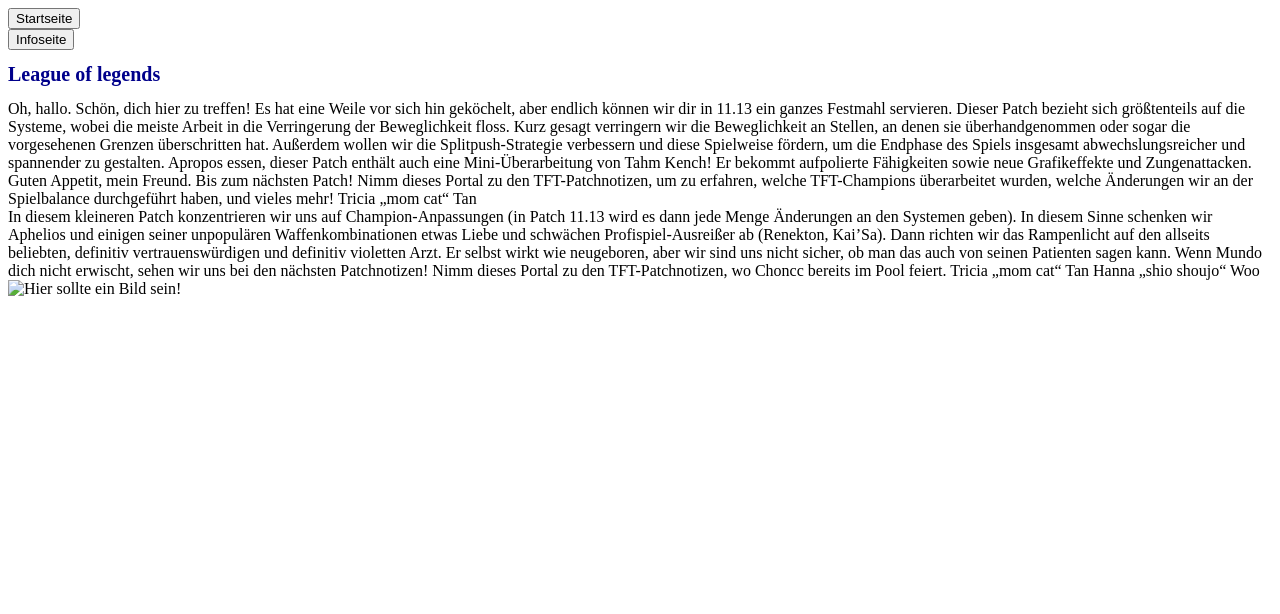
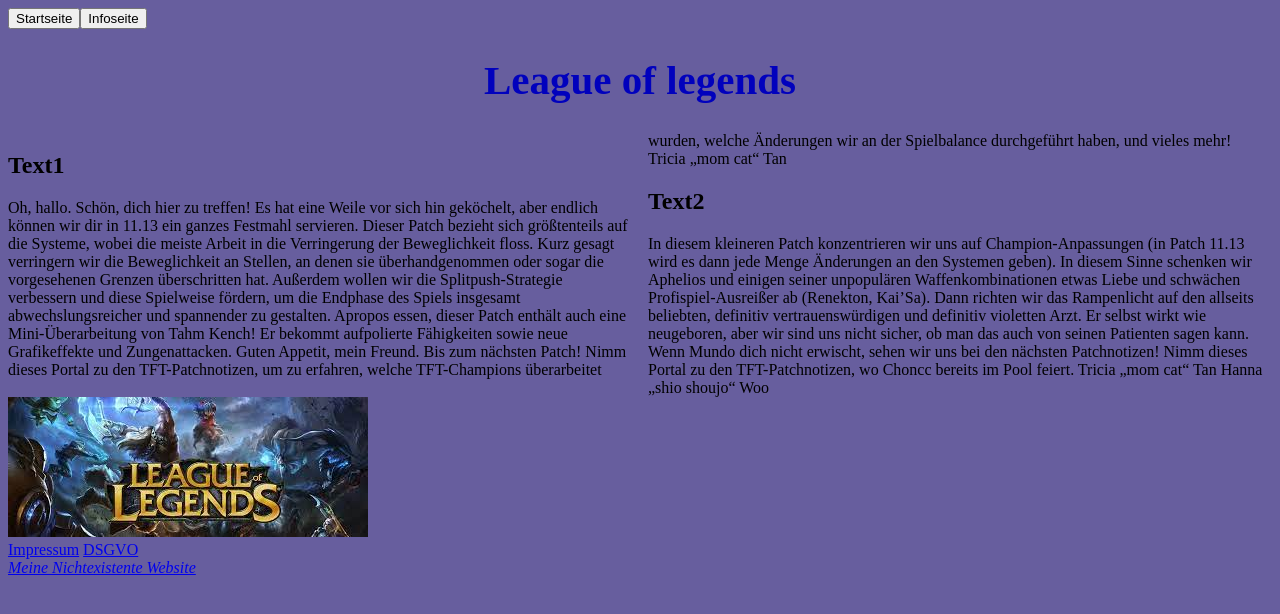
Before and after one commit to JOttoG/dreiRad, a plain HTML site: page index.html in a window 1280 px wide. Drawn offline with Linux system fonts and the light colour scheme.

Commit message:
lastcommitoftheday

```diff
--- a/index.html
+++ b/index.html
@@ -10,27 +10,45 @@
 </head>
 
 <body>
-    <header><button onclick="window.location.href='index.html'">Startseite</button></header>
-    <header><button onclick="window.location.href='ue_seite.html'">Infoseite</button></header>
+    <nav class="buttons">
+        <header><button class="btn1" onclick="window.location.href='index.html'">Startseite</button></header>
+        <header><button class="btn2" onclick=" window.location.href='ue_seite.html'">Infoseite</button></header>
+    </nav>
     <main>
         <h1>League of legends</h1>
-        <div class=flexbox2Texts>
-            <div> Oh, hallo. Schön, dich hier zu treffen! Es hat eine Weile vor sich hin geköchelt, aber endlich können wir dir in 11.13 ein ganzes Festmahl servieren. Dieser Patch bezieht sich größtenteils auf die Systeme, wobei die meiste Arbeit in die Verringerung
-                der Beweglichkeit floss. Kurz gesagt verringern wir die Beweglichkeit an Stellen, an denen sie überhandgenommen oder sogar die vorgesehenen Grenzen überschritten hat. Außerdem wollen wir die Splitpush-Strategie verbessern und diese Spielweise
-                fördern, um die Endphase des Spiels insgesamt abwechslungsreicher und spannender zu gestalten. Apropos essen, dieser Patch enthält auch eine Mini-Überarbeitung von Tahm Kench! Er bekommt aufpolierte Fähigkeiten sowie neue Grafikeffekte
-                und Zungenattacken. Guten Appetit, mein Freund. Bis zum nächsten Patch! Nimm dieses Portal zu den TFT-Patchnotizen, um zu erfahren, welche TFT-Champions überarbeitet wurden, welche Änderungen wir an der Spielbalance durchgeführt haben,
-                und vieles mehr! Tricia „mom cat“ Tan </div>
-            <div> In diesem kleineren Patch konzentrieren wir uns auf Champion-Anpassungen (in Patch 11.13 wird es dann jede Menge Änderungen an den Systemen geben). In diesem Sinne schenken wir Aphelios und einigen seiner unpopulären Waffenkombinationen etwas
-                Liebe und schwächen Profispiel-Ausreißer ab (Renekton, Kai’Sa). Dann richten wir das Rampenlicht auf den allseits beliebten, definitiv vertrauenswürdigen und definitiv violetten Arzt. Er selbst wirkt wie neugeboren, aber wir sind uns nicht
-                sicher, ob man das auch von seinen Patienten sagen kann. Wenn Mundo dich nicht erwischt, sehen wir uns bei den nächsten Patchnotizen! Nimm dieses Portal zu den TFT-Patchnotizen, wo Choncc bereits im Pool feiert. Tricia „mom cat“ Tan Hanna
-                „shio shoujo“ Woo </div>
-        </div>
-        <div><img src="leagueoflegends.jpg" alt="Hier sollte ein Bild sein!"></div>
-        <div id="WikipediaText">
+        <article class="twoTexts">
+            <section>
+                <h2>Text1</h2>
+                <p>Oh, hallo. Schön, dich hier zu treffen! Es hat eine Weile vor sich hin geköchelt, aber endlich können wir dir in 11.13 ein ganzes Festmahl servieren. Dieser Patch bezieht sich größtenteils auf die Systeme, wobei die meiste Arbeit in die
+                    Verringerung der Beweglichkeit floss. Kurz gesagt verringern wir die Beweglichkeit an Stellen, an denen sie überhandgenommen oder sogar die vorgesehenen Grenzen überschritten hat. Außerdem wollen wir die Splitpush-Strategie verbessern
+                    und diese Spielweise fördern, um die Endphase des Spiels insgesamt abwechslungsreicher und spannender zu gestalten. Apropos essen, dieser Patch enthält auch eine Mini-Überarbeitung von Tahm Kench! Er bekommt aufpolierte Fähigkeiten
+                    sowie neue Grafikeffekte und Zungenattacken. Guten Appetit, mein Freund. Bis zum nächsten Patch! Nimm dieses Portal zu den TFT-Patchnotizen, um zu erfahren, welche TFT-Champions überarbeitet wurden, welche Änderungen wir an der Spielbalance
+                    durchgeführt haben, und vieles mehr! Tricia „mom cat“ Tan</p>
+            </section>
+
+            <section>
+                <h2>Text2</h2>
+                <p>In diesem kleineren Patch konzentrieren wir uns auf Champion-Anpassungen (in Patch 11.13 wird es dann jede Menge Änderungen an den Systemen geben). In diesem Sinne schenken wir Aphelios und einigen seiner unpopulären Waffenkombinationen
+                    etwas Liebe und schwächen Profispiel-Ausreißer ab (Renekton, Kai’Sa). Dann richten wir das Rampenlicht auf den allseits beliebten, definitiv vertrauenswürdigen und definitiv violetten Arzt. Er selbst wirkt wie neugeboren, aber wir
+                    sind uns nicht sicher, ob man das auch von seinen Patienten sagen kann. Wenn Mundo dich nicht erwischt, sehen wir uns bei den nächsten Patchnotizen! Nimm dieses Portal zu den TFT-Patchnotizen, wo Choncc bereits im Pool feiert. Tricia
+                    „mom cat“ Tan Hanna „shio shoujo“ Woo</p>
+            </section>
+
+
+
+        </article>
+
+
+        <div><img src="leagueoflegends.jpg " alt="Hier sollte ein Bild sein! "></div>
+        <div id="WikipediaText ">
 
         </div>
     </main>
-    <footer></footer>
+    <footer>
+        <a href="impressum.html ">Impressum</a>
+        <a href="dsgvo.html ">DSGVO</a>
+        <address> <a href="cometome.html">Meine Nichtexistente Website</a></address>
+    </footer>
 </body>
 
 </html>
--- a/style.css
+++ b/style.css
@@ -1,4 +1,22 @@
 h1 {
-    font-size: 20px;
-    color: darkblue;
+    font-size: 41px;
+    color: rgb(1, 1, 189);
+    text-align: center;
 }
+
+body {
+    background-color: rgb(103, 94, 158);
+}
+
+.buttons {
+    display: flex;
+    width: 100%;
+}
+
+.btn {
+    width: 100%;
+}
+
+.twoTexts {
+    column-count: 2;
+}
```
Also changed, not shown: dsgvo.html (added), impressum.html (added), leagueoflegends.jpg (added).
